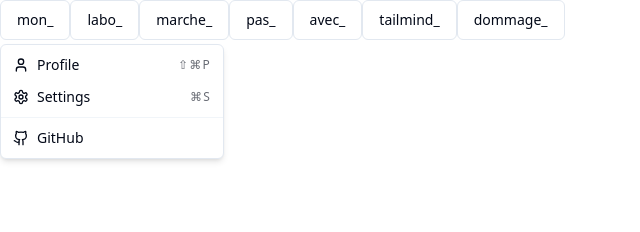
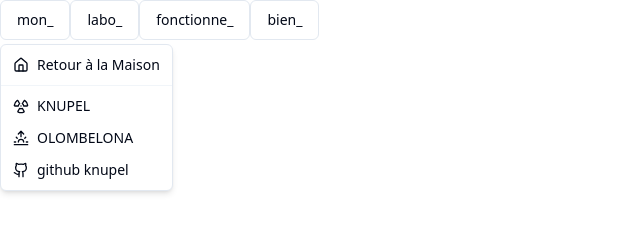
Before and after one commit to knupel/gatsby_tailwind_lab, a Gatsby site: page /shadcn/dropdown in a window 1280 px wide. Both pictures are taken after a click on the button "mon_". Shown: the whole page, without its empty margins (0-640 px from the left). Built offline with nearby package versions, Linux system fonts and the light colour scheme; Gatsby itself is replaced by a stand-in of ours.

Commit message:
premier pas dans les menus déroulant

```diff
--- /dev/null
+++ b/src/components/h.tsx
@@ -0,0 +1,3 @@
+export { MenuShadcn } from "./menu/menu_content/menu_shadcn";
+export { LinkOut } from "./link_out";
+export { LinkIn } from "./link_in";
--- /dev/null
+++ b/src/components/link_in.tsx
@@ -0,0 +1,18 @@
+import React, {FC} from "react"
+import { Link } from "gatsby"
+
+interface PropsLinkIn {
+  to:string,
+  info?:string,
+  title:string,
+}
+
+export const LinkIn: FC<PropsLinkIn> = ({to, info, title}) => {
+  return (
+    <div>
+      <Link to={to} state={{ info: info }}>
+        {title}
+      </Link>
+    </div>
+  )
+}
--- /dev/null
+++ b/src/components/link_out.tsx
@@ -0,0 +1,18 @@
+import React, {FC} from "react"
+
+interface PropsLinkExt {
+  // [props: string]: any;
+  href:string,
+  title: string,
+}
+
+export const LinkOut: FC<PropsLinkExt> = ({href, title}) => {
+  return (
+    <div>
+      <a target="_blank" rel="noreferrer" href={href}>
+        {title}
+      </a>
+      <br/>
+    </div>
+  )
+}
--- a/src/components/menu/h.tsx
+++ /dev/null
@@ -1 +0,0 @@
-export { MenuShadcn } from "./menu_content/menu_shadcn";
--- a/src/components/menu/menu.tsx
+++ b/src/components/menu/menu.tsx
@@ -1,6 +1,6 @@
 import React from "react";
 
-import { MenuShadcn } from "./h";
+import { MenuShadcn } from "./../h";
 
 
 
--- a/src/components/menu/menu_content/menu_shadcn.tsx
+++ b/src/components/menu/menu_content/menu_shadcn.tsx
@@ -1,13 +1,13 @@
 import React from "react";
 import { useState} from "react";
 // APP
-import { MenuLink } from "../menu_link";
+import { LinkIn } from "../../link_in";
 import { MenuTitle } from "../menu_title";
 
 function Deploy() {
   return (
     <div>
-      <MenuLink link="/shadcn/dropdown/" name={"SHAD CN: dropdown"}></MenuLink>
+      <LinkIn to="/shadcn/dropdown/" title={"SHAD CN: dropdown"}></LinkIn>
     </div>
   );
 }
--- a/src/components/menu/menu_link.tsx
+++ /dev/null
@@ -1,16 +0,0 @@
-import React, {FC} from "react"
-import { Link } from "gatsby"
-
-interface MenuLink {
-  [props: string]: any;
-}
-
-export const MenuLink: FC<MenuLink> = (props) => {
-  return (
-    <div>
-      <Link to={props.link} state={{ info: props.str }}>
-        {props.name}
-      </Link>
-    </div>
-  )
-}
--- a/src/components/ui/dropdown-menu.tsx
+++ b/src/components/ui/dropdown-menu.tsx
@@ -5,17 +5,11 @@ import { Check, ChevronRight, Circle } from "lucide-react"
 import { cn } from "@/lib/utils"
 
 const DropdownMenu = DropdownMenuPrimitive.Root
-
 const DropdownMenuTrigger = DropdownMenuPrimitive.Trigger
-
 const DropdownMenuGroup = DropdownMenuPrimitive.Group
-
 const DropdownMenuPortal = DropdownMenuPrimitive.Portal
-
 const DropdownMenuSub = DropdownMenuPrimitive.Sub
-
 const DropdownMenuRadioGroup = DropdownMenuPrimitive.RadioGroup
-
 const DropdownMenuSubTrigger = React.forwardRef<
   React.ElementRef<typeof DropdownMenuPrimitive.SubTrigger>,
   React.ComponentPropsWithoutRef<typeof DropdownMenuPrimitive.SubTrigger> & {
--- a/src/pages/shadcn/dropdown.tsx
+++ b/src/pages/shadcn/dropdown.tsx
@@ -1,22 +1,14 @@
 
 import React, {FC} from "react";
 // import Layout from "../../../components/struct/layout";
+import { LinkOut, LinkIn } from "../../components/h"
 
 import {
-  Cloud,
-  CreditCard,
   Github,
-  Keyboard,
-  LifeBuoy,
-  LogOut,
-  Mail,
-  MessageSquare,
-  Plus,
-  PlusCircle,
-  Settings,
-  User,
-  UserPlus,
-  Users,
+  Home,
+  Sunrise,
+  Radiation,
+
 } from "lucide-react"
 
 
@@ -24,6 +16,8 @@ import { Button } from "../../components/ui/button";
 import {  DropdownMenu, DropdownMenuTrigger, DropdownMenuContent,
           DropdownMenuShortcut, DropdownMenuGroup,
           DropdownMenuItem, DropdownMenuSeparator } from "../../components/ui/dropdown-menu";
+
+
 interface DropdownProps {
   title: string,
 
@@ -31,28 +25,34 @@ interface DropdownProps {
 const Dropdown: FC<DropdownProps> = ({title}) => {
   return <>
     <DropdownMenu>
-      <DropdownMenuTrigger asChild><Button variant="outline">{title}</Button></DropdownMenuTrigger>
-      <DropdownMenuContent className="w-56">
+      <div className="justify-start ...">
+        <DropdownMenuTrigger asChild>
+          <Button variant="outline">{title}</Button>
+        </DropdownMenuTrigger>
+        <DropdownMenuContent className="w-90">
         <DropdownMenuGroup>
           <DropdownMenuItem>
-          <User className="mr-2 h-4 w-4" />
-          <span>Profile</span>
-          <DropdownMenuShortcut>⇧⌘P</DropdownMenuShortcut>
-        </DropdownMenuItem>
-        <DropdownMenuItem>
-          <Settings className="mr-2 h-4 w-4" />
-          <span>Settings</span>
-          <DropdownMenuShortcut>⌘S</DropdownMenuShortcut>
+            <Home className="mr-2 h-4 w-4" />
+            <LinkIn to="/" info="??" title="Retour à la Maison"/>
           </DropdownMenuItem>
         </DropdownMenuGroup>
         <DropdownMenuSeparator/>
         <DropdownMenuGroup>
           <DropdownMenuItem>
+            <Radiation className="mr-2 h-4 w-4" />
+            <LinkOut href="https://www.knupel.art/" title="KNUPEL"/>
+          </DropdownMenuItem>
+          <DropdownMenuItem>
+            <Sunrise className="mr-2 h-4 w-4" />
+            <LinkOut href="https://www.olombelona.com/" title="OLOMBELONA"/>
+          </DropdownMenuItem>
+          <DropdownMenuItem>
             <Github className="mr-2 h-4 w-4" />
-          <span>GitHub</span>
+            <LinkOut href="https://github.com/knupel" title="github knupel"/>
           </DropdownMenuItem>
         </DropdownMenuGroup>
         </DropdownMenuContent>
+      </div>
     </DropdownMenu>
   </>
 }
@@ -60,32 +60,11 @@ const Dropdown: FC<DropdownProps> = ({title}) => {
 const Dropdowns = () => {
   return (
     <div>
-      {/* <Layout title="Menu déroulant de ShadCN"></Layout> */}
-      {/* <h1>Hello world!</h1>
-      <h1 className="tw-text-3xl tw-font-bold tw-underline tw-text-tahiti tw-border-solid">
-        Hello world!
-      </h1>
-      <div className="tw-box-border tw-bg-tahiti tw-h-32 tw-w-32 p-4 tw-border-4 ...">
-        truc
-      </div> */}
-      {/* <div className="content-between"> */}
-
-      {/* <div className="tw-h-56 tw-grid tw-grid-cols-3 tw-gap-4 ctw-ontent-between ...">
-        <div>01</div>
-        <div>02</div>
-        <div>03</div>
-        <div>04</div>
-        <div>05</div>
-      </div> */}
-
-      <div className="tw-content-between">
+      <div className="flex justify-start ...">
         <Dropdown title="mon_"/>
         <Dropdown title="labo_"/>
-        <Dropdown title="marche_"/>
-        <Dropdown title="pas_"/>
-        <Dropdown title="avec_"/>
-        <Dropdown title="tailmind_"/>
-        <Dropdown title="dommage_"/>
+        <Dropdown title="fonctionne_"/>
+        <Dropdown title="bien_"/>
       </div>
     </div>
   )
```
Lines whose indentation alone changed are shown as unchanged.
